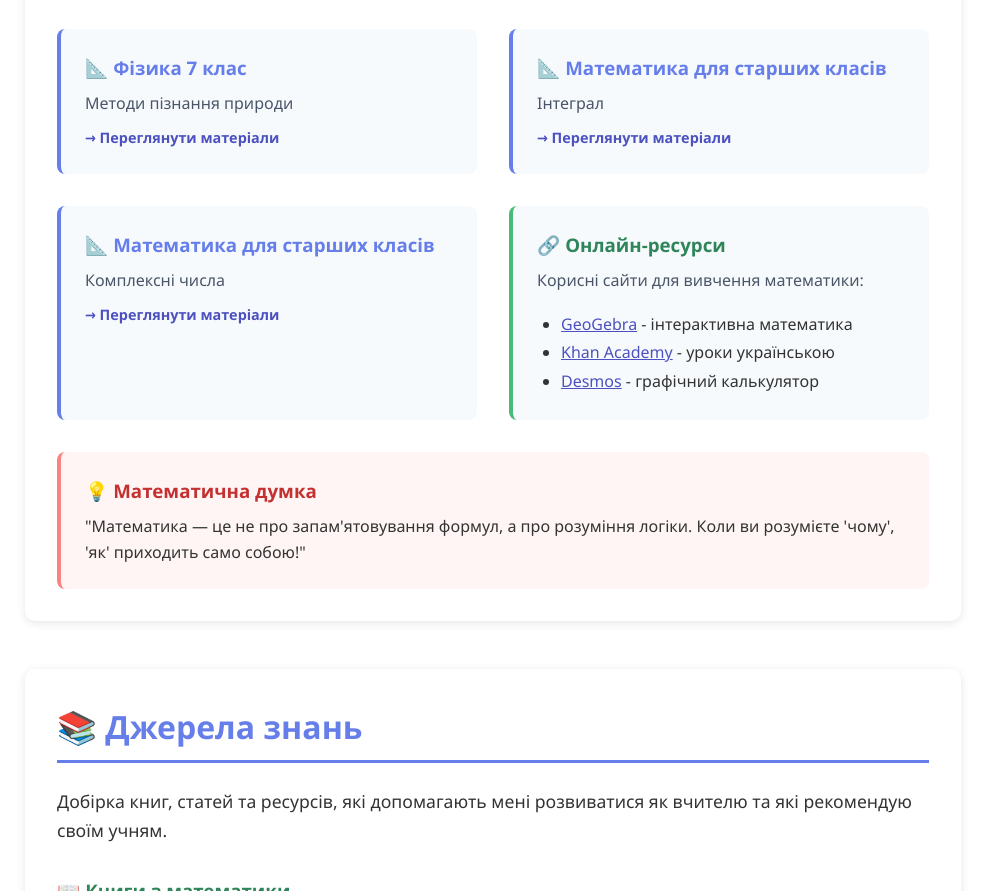
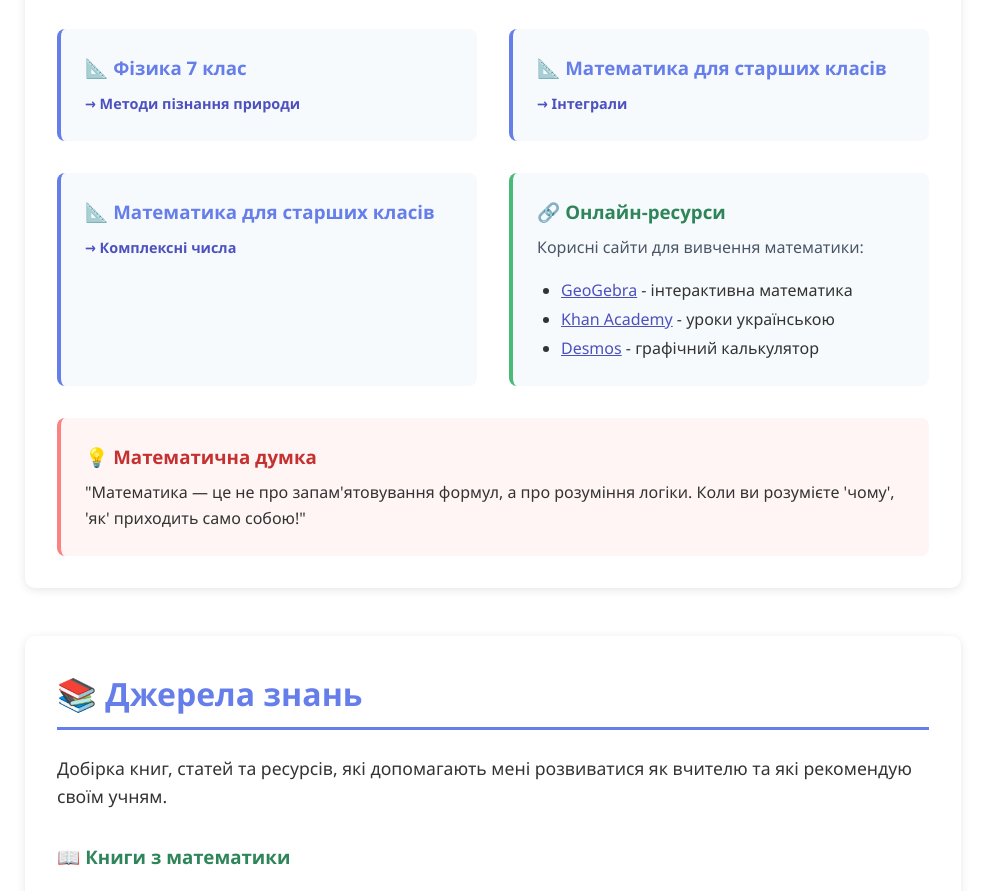
Before and after one commit to dmytro-sych-1998/dmytro-sych-1998.github.io, a plain HTML site: page index.html in a window 1280 px wide. Shown: the part 4581-5472 px from the top of the page, without its empty margins (147-1132 px from the left). Drawn offline with Linux system fonts and the light colour scheme.

Commit message:
Update index.html

```diff
--- a/index.html
+++ b/index.html
@@ -947,8 +947,7 @@
                        rel="noopener noreferrer"
                        class="resource-card">
                     <h3>📐 Фізика 7 клас</h3>
-                    <p>Методи пізнання природи</p>
-                    <span class="resource-link">→ Переглянути матеріали</span>
+                    <span class="resource-link">→ Методи пізнання природи</span>
                 </a>
 
 <a href="newspaper/Integraly_Povnyi_Konspekt_Sych_Dmytro_21_storinok.pdf"
@@ -956,8 +955,7 @@
    rel="noopener noreferrer"
    class="resource-card">
     <h3>📐 Математика для старших класів</h3>
-                    <p>Інтеграл</p>
-                    <span class="resource-link">→ Переглянути матеріали</span>
+    <span class="resource-link">→ Інтеграли</span>
 </a>
 
 <a href="newspaper/Комплексні_числа_візуальний_посібник.pdf"
@@ -965,8 +963,7 @@
    rel="noopener noreferrer"
    class="resource-card">
     <h3>📐 Математика для старших класів</h3>
-                    <p>Комплексні числа</p>
-                    <span class="resource-link">→ Переглянути матеріали</span>
+    <span class="resource-link">→ Комплексні числа</span>
 </a>
 
                 <!-- Картка 4: Онлайн-ресурси -->
```
Lines whose indentation alone changed are shown as unchanged.
